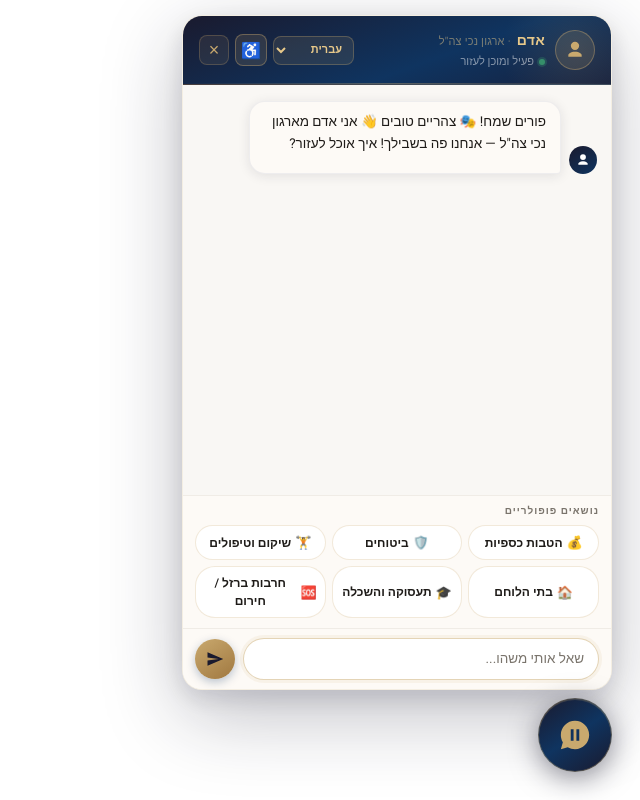
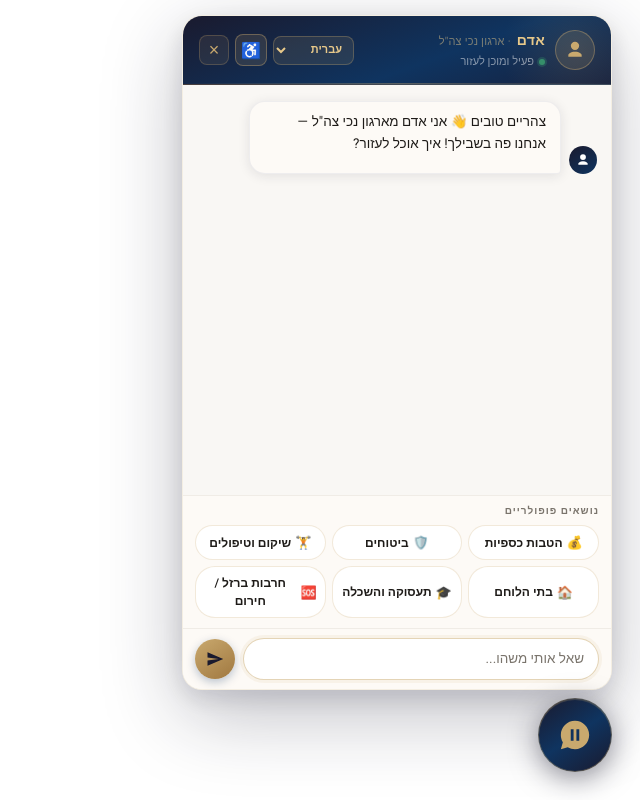
Before and after one commit to GuyGo-87/nechei-zahal, a website: page index.html in a window 1280 px wide. Both pictures are taken after a click on the button "פתח עוזר צ'אט". Shown: the whole page, without its empty margins (640-1280 px from the left). Drawn offline with Linux system fonts and the light colour scheme.

Commit message:
Update index.html

```diff
--- a/index.html
+++ b/index.html
@@ -908,20 +908,32 @@
         const shabbatGreet = { he:'שבת שלום! 🕯️', en:'Shabbat Shalom! 🕯️', fr:'Chabbat Chalom! 🕯️', es:'¡Shabat Shalom! 🕯️', ru:'Шаббат Шалом! 🕯️', ar:'شبات شالوم! 🕯️', am:'ሻባት ሻሎም! 🕯️' };
         const erevShabbatGreet = { he:'שבת שלום! כבר מכינים לשבת 🕯️', en:'Shabbat Shalom! 🕯️', fr:'Chabbat Chalom! 🕯️', es:'¡Shabat Shalom! 🕯️', ru:'Шаббат Шалом! 🕯️', ar:'شبات شالوم! 🕯️', am:'ሻባት ሻሎም! 🕯️' };
 
+        // Holiday calendar — updated for 2026 Hebrew year dates
+        // NOTE: update annually as Hebrew dates shift each year
         const holidayCalendar = [
-            { m:3,  d:13, key:'purim' }, { m:3,  d:14, key:'purim' },
-            { m:4,  d:12, key:'pesach' }, { m:4,  d:13, key:'pesach' },
-            { m:4,  d:18, key:'pesach' }, { m:4,  d:19, key:'pesach' },
-            { m:4,  d:23, key:'independence' },
-            { m:6,  d:1,  key:'shavuot' }, { m:6,  d:2, key:'shavuot' },
-            { m:9,  d:22, key:'roshHashana' }, { m:9,  d:23, key:'roshHashana' },
-            { m:10, d:1,  key:'yomKippur' },
-            { m:10, d:6,  key:'sukkot' }, { m:10, d:7, key:'sukkot' },
-            { m:10, d:13, key:'shminiAtzeret' },
-            { m:10, d:14, key:'simchatTorah' },
-            { m:12, d:25, key:'hanukkah' }, { m:12, d:26, key:'hanukkah' },
-            { m:12, d:27, key:'hanukkah' }, { m:1, d:1, key:'hanukkah' },
-            { m:1,  d:2,  key:'hanukkah' },
+            // Purim 2026: Mar 3-4 (already past — kept for reference, won't trigger)
+            // Pesach 2026: Apr 1-2 (first days) + Apr 7-8 (last days)
+            { m:4,  d:1,  key:'pesach' }, { m:4,  d:2,  key:'pesach' },
+            { m:4,  d:7,  key:'pesach' }, { m:4,  d:8,  key:'pesach' },
+            // Yom HaAtzmaut 2026: Apr 29
+            { m:4,  d:29, key:'independence' },
+            // Shavuot 2026: May 21-22
+            { m:5,  d:21, key:'shavuot' }, { m:5,  d:22, key:'shavuot' },
+            // Rosh Hashana 2026: Sep 11-12
+            { m:9,  d:11, key:'roshHashana' }, { m:9,  d:12, key:'roshHashana' },
+            // Yom Kippur 2026: Sep 20
+            { m:9,  d:20, key:'yomKippur' },
+            // Sukkot 2026: Sep 25-26
+            { m:9,  d:25, key:'sukkot' }, { m:9,  d:26, key:'sukkot' },
+            // Shmini Atzeret + Simchat Torah 2026: Oct 2-3
+            { m:10, d:2,  key:'shminiAtzeret' },
+            { m:10, d:3,  key:'simchatTorah' },
+            // Hanukkah 2026: Dec 14-22
+            { m:12, d:14, key:'hanukkah' }, { m:12, d:15, key:'hanukkah' },
+            { m:12, d:16, key:'hanukkah' }, { m:12, d:17, key:'hanukkah' },
+            { m:12, d:18, key:'hanukkah' }, { m:12, d:19, key:'hanukkah' },
+            { m:12, d:20, key:'hanukkah' }, { m:12, d:21, key:'hanukkah' },
+            { m:12, d:22, key:'hanukkah' },
         ];
 
         const todayHolidayEntry = holidayCalendar.find(h => h.m === month && h.d === date);
```
